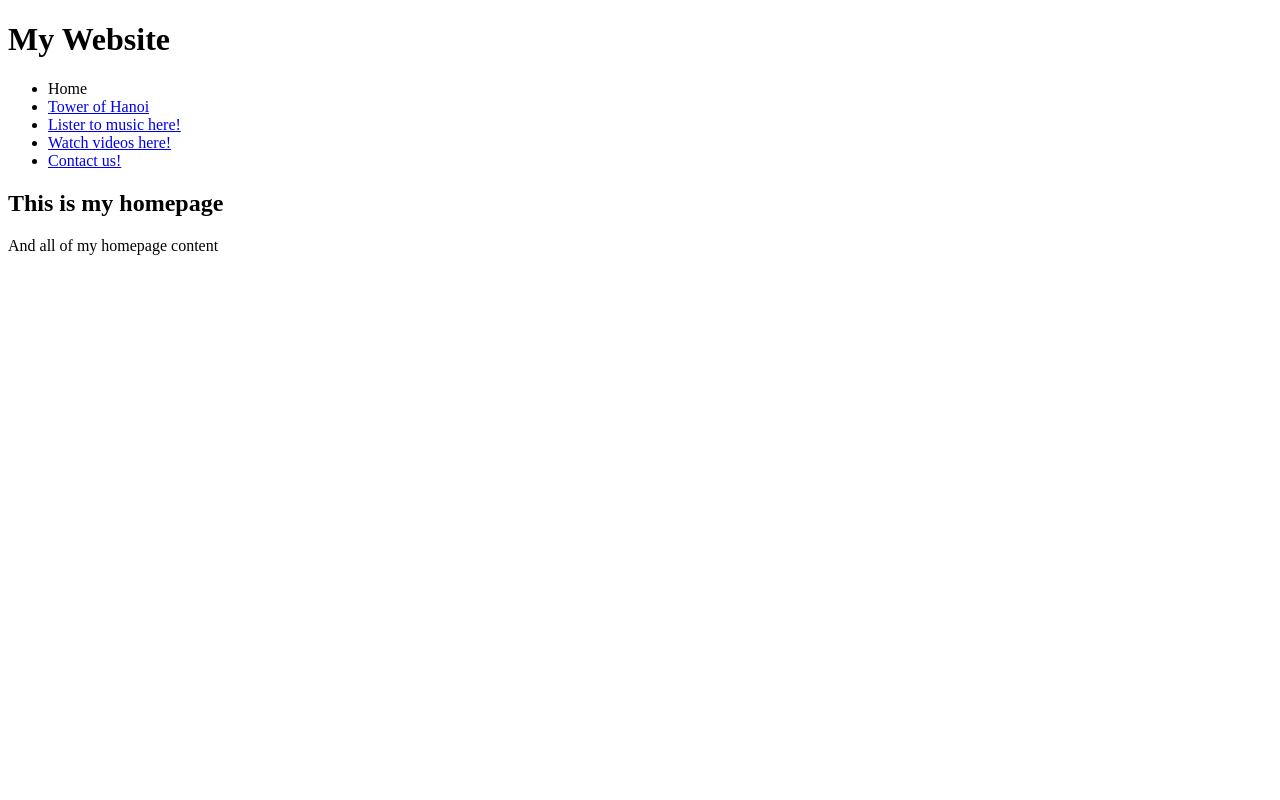
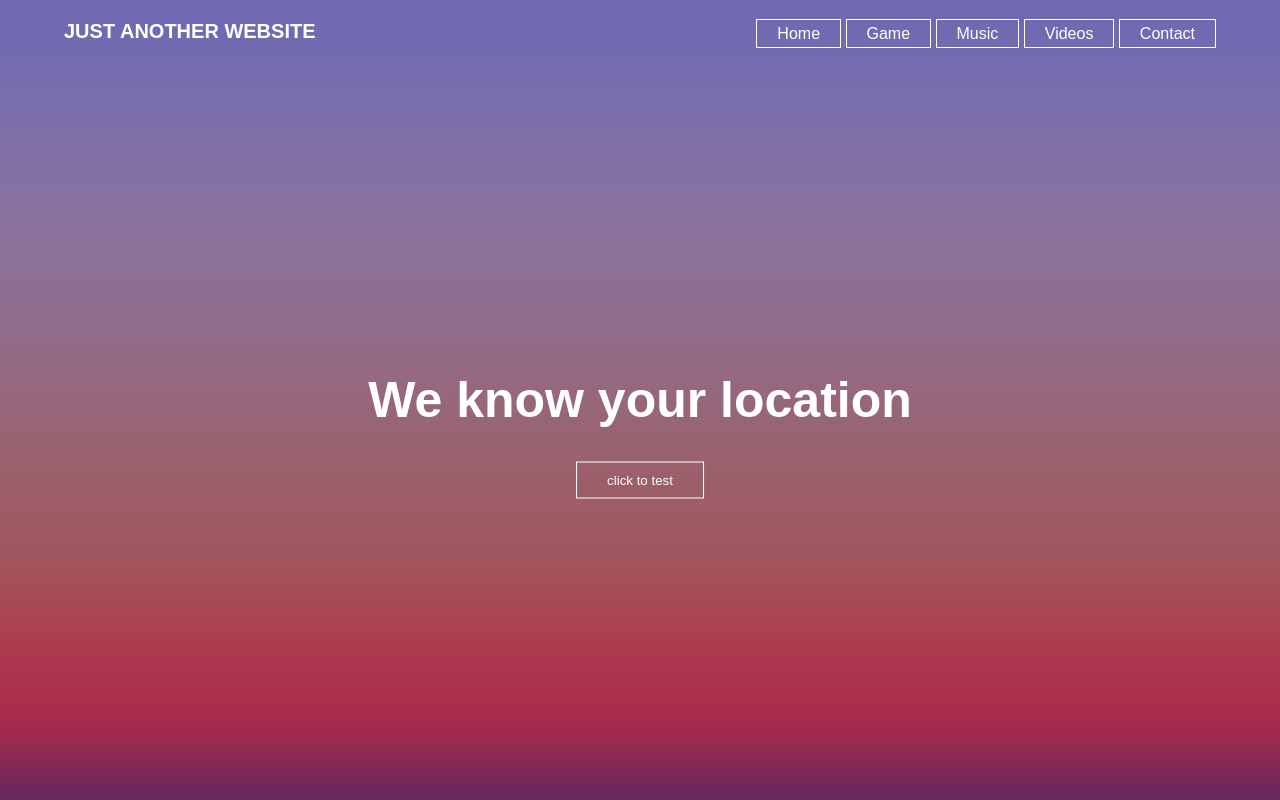
Before and after one commit to PieterGeers/www, a plain HTML site: page index.html in a window 1280 px wide. Drawn offline with Linux system fonts and the light colour scheme.

Commit message:
geolocation

```diff
--- /dev/null
+++ b/Css/index.css
@@ -0,0 +1,87 @@
+*{
+	margin: 0;
+	padding: 0;
+	font-family: arial;
+}
+#canvas {
+	background-image: url(../Resources/index.jpg);
+	height: 100vh;
+	background-size: cover;
+	background-position: center;
+}
+
+ul {
+	float: right;
+	list-style-type: none;
+	margin-top: 25px;
+}
+
+ul li {
+	display: inline-block;
+}
+
+ul li a {
+	text-decoration: none;
+	color: #fff;
+	padding: 5px 20px;
+	border: 1px solid #fff;
+}
+
+ul li a:hover {
+	background-color: #fff;
+	color: #000;
+}
+
+.logo h1{
+	color: #fff;
+	text-transform: uppercase;
+	font-size: 20px;
+	float: left;
+	padding-top: 20px;
+}
+
+.main {
+	max-width: 90%;
+	margin: auto;
+}
+
+#location {
+	position: absolute;
+	top: 50%;
+	left: 50%;
+	transform: translate(-50%, -50%);
+}
+
+#location h1 {
+	color: #fff;
+	font-size:50px;
+}
+
+#button{
+	position: absolute;
+	top: 60%;
+	left: 50%;
+	transform: translate(-50%, -50%);
+}
+
+#button button {
+	border: 1px solid #fff;
+	padding: 10px 30px;
+	color: #fff;
+	text-decoration: none;
+	background-color: transparent;
+}
+
+#button button:hover{
+	background-color: #fff;
+	color: #000;
+}
+
+#myloc {
+	position: absolute;
+	top: 70%;
+	left: 50%;
+	transform: translate(-50%, -50%);
+	color: #fff;
+	text-align: center;
+}
--- /dev/null
+++ b/Scripts/locationscript.js
@@ -0,0 +1,18 @@
+var loc = document.getElementById('myloc');
+
+function myLocation() {
+	if (navigator.geolocation) {
+		navigator.geolocation.getCurrentPosition(showPosition);
+	}
+	else{
+		loc.innerHTML = "FBI can't find your location.";
+	}
+}
+
+function showPosition(position) {
+	loc.innerHTML = "Longitude: " + round(position.coords.longitude,5) + "<br>Latitude: " + round(position.coords.latitude, 5) + "<br>";
+}
+
+function round(x, n) {
+    return Math.round(x * Math.pow(10, n)) / Math.pow(10, n)
+}
--- a/index.html
+++ b/index.html
@@ -1,21 +1,36 @@
 <!DOCTYPE html>
 <html>
 	<head>
-		<title>My Webpage</title>
-		<link href="main.css" rel="stylesheet" type="text/css" />
+		<title>WWW-Internet</title>
+		<link href="Css/index.css" rel="stylesheet" type="text/css" />
 	</head>
 
 	<body>
-		<h1>My Website</h1>
-		<ul>
-			<li>Home</li>
-			<li><a href="towerofhanoi.html">Tower of Hanoi</a></li>
-			<li><a href="audioplayer.html">Lister to music here!</a></li>
-			<li><a href="videoplayer.html">Watch videos here!</a></li>
-			<li><a href="contact.html">Contact us!</a></li>
-		</ul>
-		<h2>This is my homepage</h2>
-		<p>And all of my homepage content</p>
+		<div id="canvas">
+			<div class="main">
+				<div class="logo">
+					<h1>just another website</h1>
+				</div>
+				<ul>
+					<li><a href="index.html">Home</a></li>
+					<li><a href="towerofhanoi.html">Game</a></li>
+					<li><a href="audioplayer.html">Music</a></li>
+					<li><a href="videoplayer.html">Videos</a></li>
+					<li><a href="contact.html">Contact</a></li>
+				</ul>
+			</div>
+			<div>
+				<div id="location">
+					<h1>We know your location</h1>
+				</div>
+				<div id="button">
+					<button onclick="myLocation()">click to test</button>
+				</div>
+				<div id="myloc"></div>
+			</div>
+		</div>
+
+
 	</body>
-
+	<script src="Scripts/locationscript.js"></script>
 </html>
```
Also changed, not shown: Resources/index.jpg (added).
